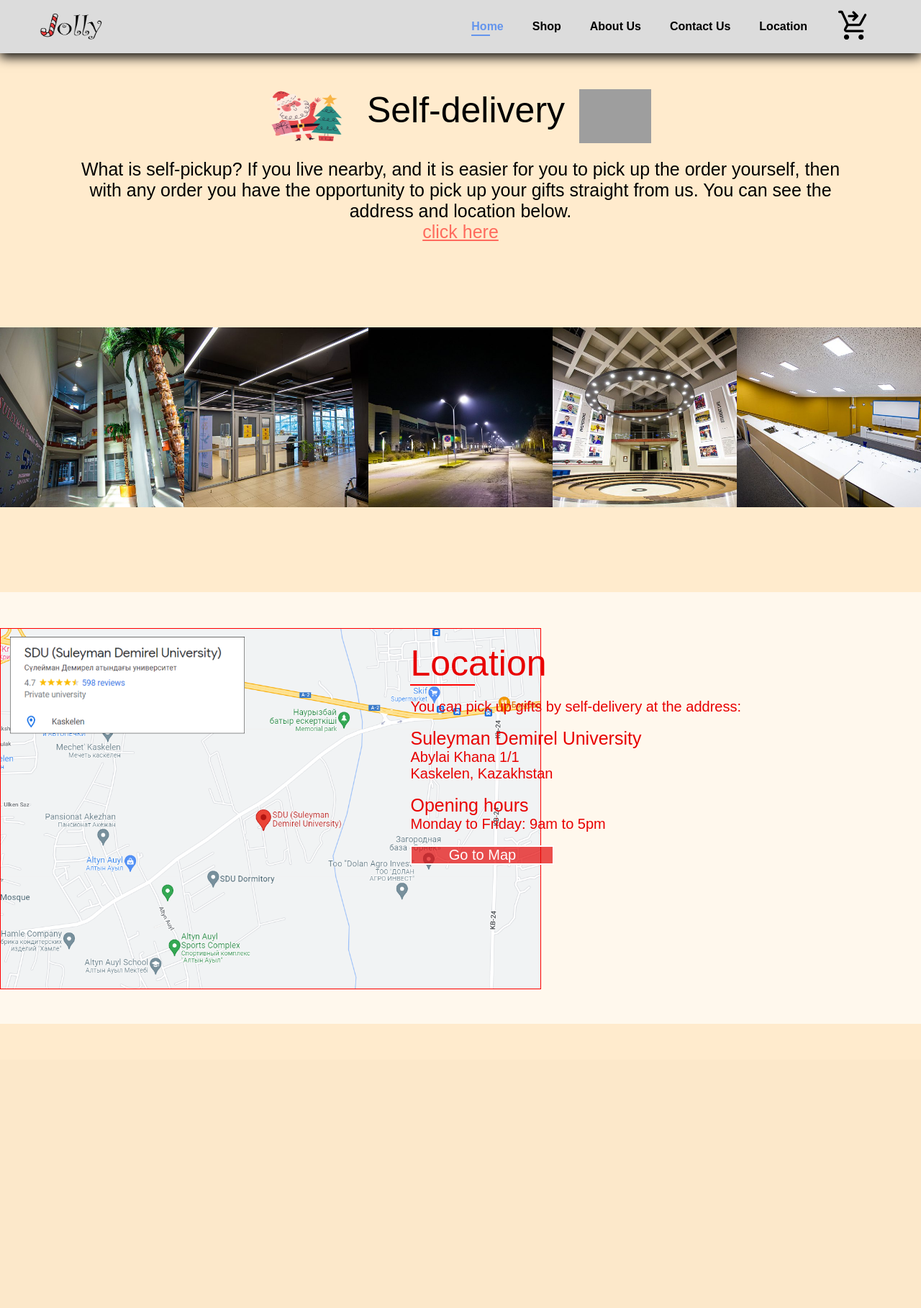
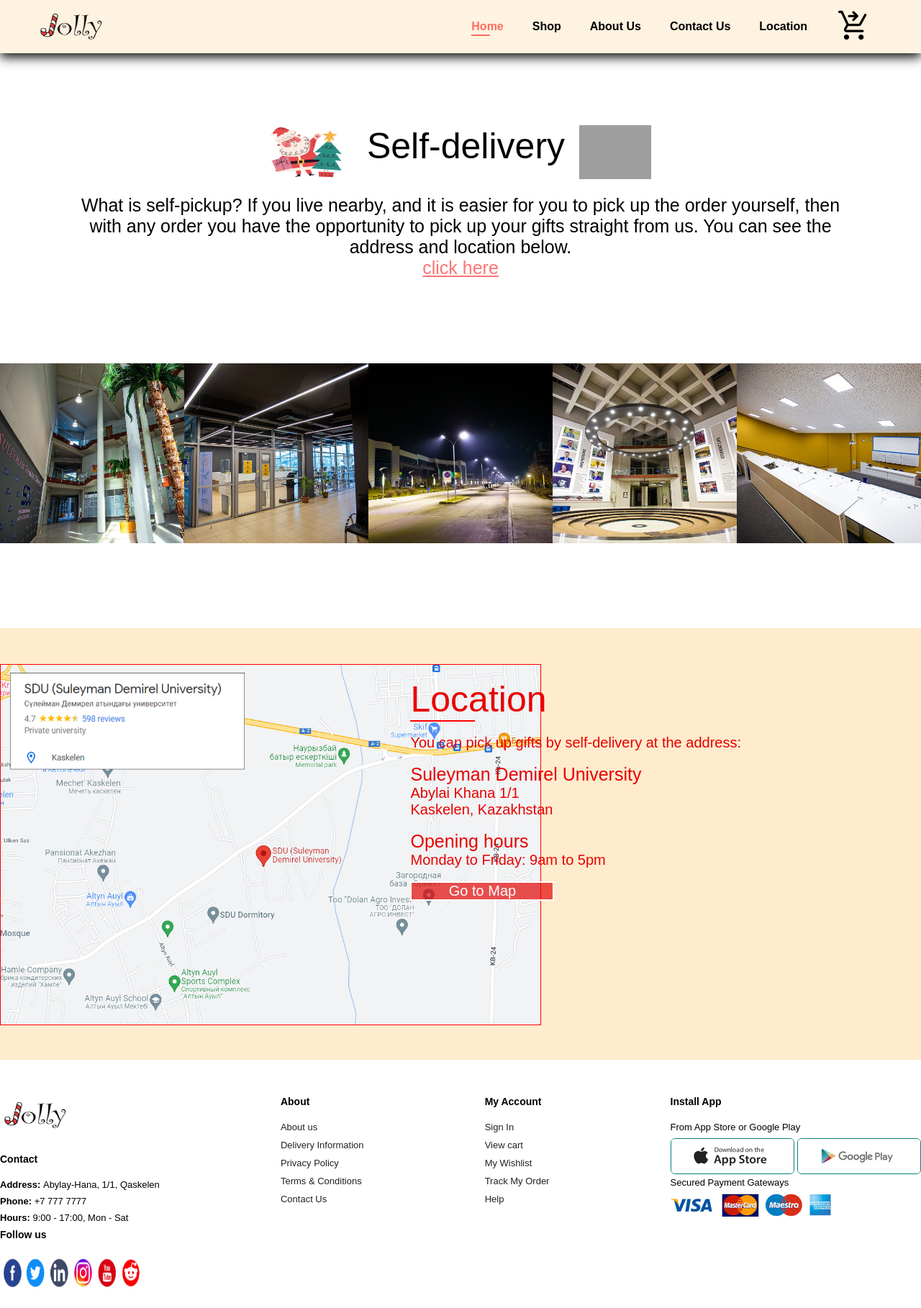
Before and after one commit to dev-maha/final-project, a PHP site: page /karta.html in a window 1280 px wide. Shown: the whole page at 72% size. Before the commit the page ends 1423 px from the top, so only its background shows below. Run offline with PHP 8.4, Linux system fonts and the light colour scheme; some libraries are stand-ins or nearby versions; grey boxes are pictures that could not be loaded.

Commit message:
add footer and lil change header

```diff
--- a/css/karta.css
+++ b/css/karta.css
@@ -8,7 +8,7 @@
     align-items: center;
     justify-content: space-between;
     padding: 10px 50px;
-    background: gainsboro;
+    background-color:rgb(254, 242, 224);
     box-shadow: 0 5px 15px black;
     z-index: 999;
     position: sticky;
@@ -34,22 +34,20 @@
   }
   #navbar li a:hover,
   #navbar li a.active{
-    color: cornflowerblue;
+    color: rgba(255, 0, 0, 0.549);
   }
   #navbar li a.active::after,
   #navbar li a:hover::after{
     content: "";
     width: 30%;
     height: 2px;
-    background: cornflowerblue;
+    background: rgba(255, 0, 0, 0.549);
     position: absolute;
     bottom: -4px;
     left: 20px;
   }
 
-body{
-    background-color:blanchedalmond;
-}
+
 .texts {
     position: absolute;
     top:70px;
@@ -68,7 +66,7 @@ body{
     position: relative;
     display: flex;
     justify-content: center;
-    margin-top: 50px;
+    margin-top: 100px;
 }
 
 .what{
@@ -90,7 +88,7 @@ body{
 }
 
 .karta{
-    background-color: rgba(255, 255, 255, 0.648);
+    background-color: blanchedalmond;
     position: relative;
     height: 600px;
     margin-bottom: 50px;
@@ -139,3 +137,39 @@ input:hover {
 .self:hover {
     color:red;
 }
+
+footer{
+    display: flex;
+    flex-wrap: wrap;
+    justify-content: space-between;
+  }
+  footer .col{
+    display: flex;
+    flex-direction: column;
+    align-items: flex-start;
+    margin-bottom: 20px;
+  }
+  footer .logo1{
+    margin-bottom: 30px;
+  }
+  footer h4{
+    font-size: 14px;
+    padding-bottom: 20px;
+
+  }
+  footer p{
+    font-size: 13px;
+    margin:0 0 8px 0
+    }
+
+    footer a{
+      font-size: 13px;
+      text-decoration: none;
+      color: #222;
+      margin-bottom: 10px;
+
+    }
+    footer .install .row img{
+      border: 1px solid #088178;
+      border-radius: 6px;
+    }
--- a/css/style.css
+++ b/css/style.css
@@ -9,7 +9,7 @@
   align-items: center;
   justify-content: space-between;
   padding: 10px 50px;
-  background: gainsboro;
+  background: rgb(254, 242, 224);
   box-shadow: 0 5px 15px black;
   z-index: 999;
   position: sticky;
@@ -35,14 +35,14 @@
 }
 #navbar li a:hover,
 #navbar li a.active{
-  color: cornflowerblue;
+  color: rgba(255, 0, 0, 0.549);
 }
 #navbar li a.active::after,
 #navbar li a:hover::after{
   content: "";
   width: 30%;
   height: 2px;
-  background: cornflowerblue;
+  background: rgba(255, 0, 0, 0.549);
   position: absolute;
   bottom: -4px;
   left: 20px;
--- a/karta.html
+++ b/karta.html
@@ -84,6 +84,45 @@
             </form>
         </div>
     </div>
+    <footer class="section-p1">
+        <div class="col">
+          <img class="logo1" src="img/logo.png" alt="" width="100" height="50">
+          <h4>Contact</h4>
+          <p><strong>Address: </strong>Abylay-Hana, 1/1, Qaskelen</p>
+          <p><strong>Phone: </strong>+7 777 7777</p>
+          <p><strong>Hours: </strong>9:00 - 17:00, Mon - Sat</p>
+          <div class="follow">
+            <h4>Follow us</h4>
+            <img src="img/ff.png" alt="" width="200" height="50">
+          </div>
+        </div>
+        <div class="col">
+          <h4>About</h4>
+          <a href="#">About us</a>
+          <a href="#">Delivery Information</a>
+          <a href="#">Privacy Policy</a>
+          <a href="#">Terms & Conditions</a>
+          <a href="#">Contact Us</a>
+        </div>
+        <div class="col">
+          <h4>My Account</h4>
+          <a href="#">Sign In</a>
+          <a href="#">View cart</a>
+          <a href="#">My Wishlist</a>
+          <a href="#">Track My Order</a>
+          <a href="#">Help</a>
+        </div>
+        <div class="col install">
+          <h4>Install App</h4>
+          <p>From App Store or Google Play</p>
+          <div class="row">
+            <img  src="img/app.jpg" alt="">
+            <img src="img/play.jpg" alt="">
+          </div>
+          <p>Secured Payment Gateways</p>
+          <img src="img/pay.png" alt="">
+        </div>
+      </footer>
     <script src="/path/to/flickity.pkgd.min.js"></script>
 </body>
 </html>
```
